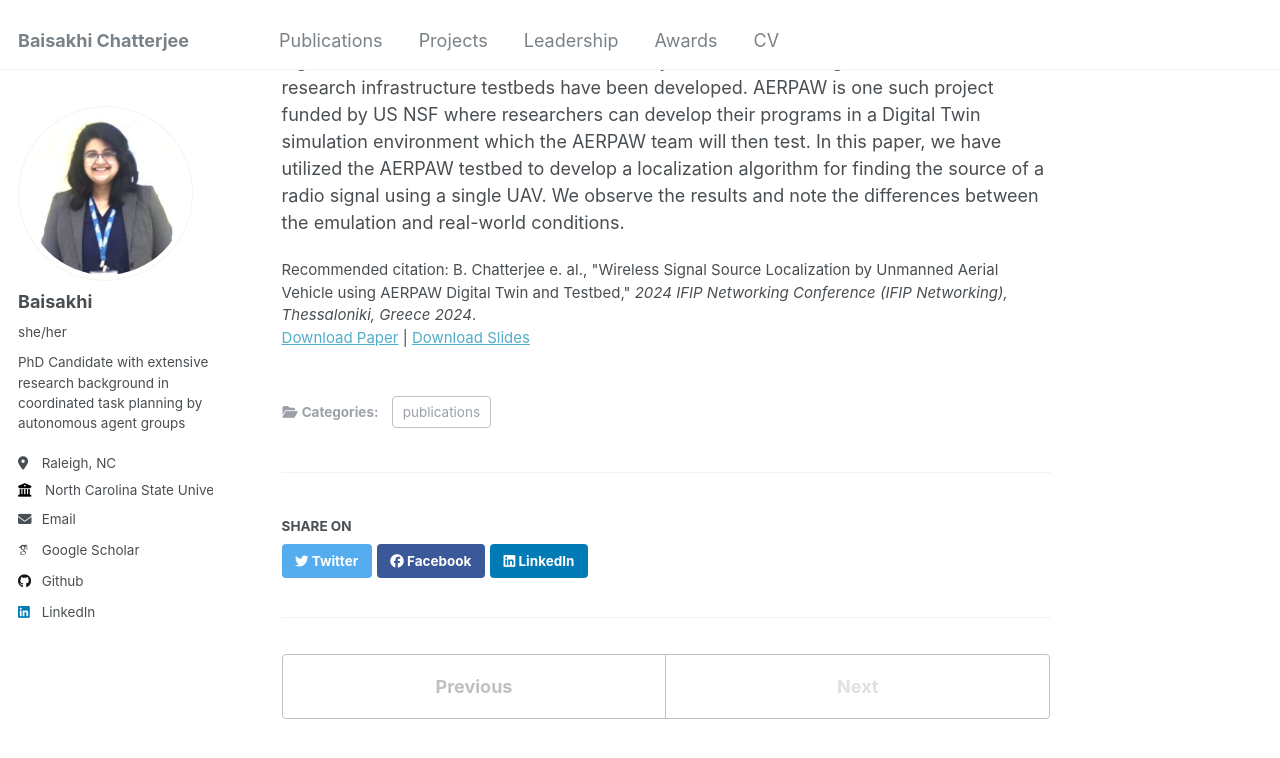
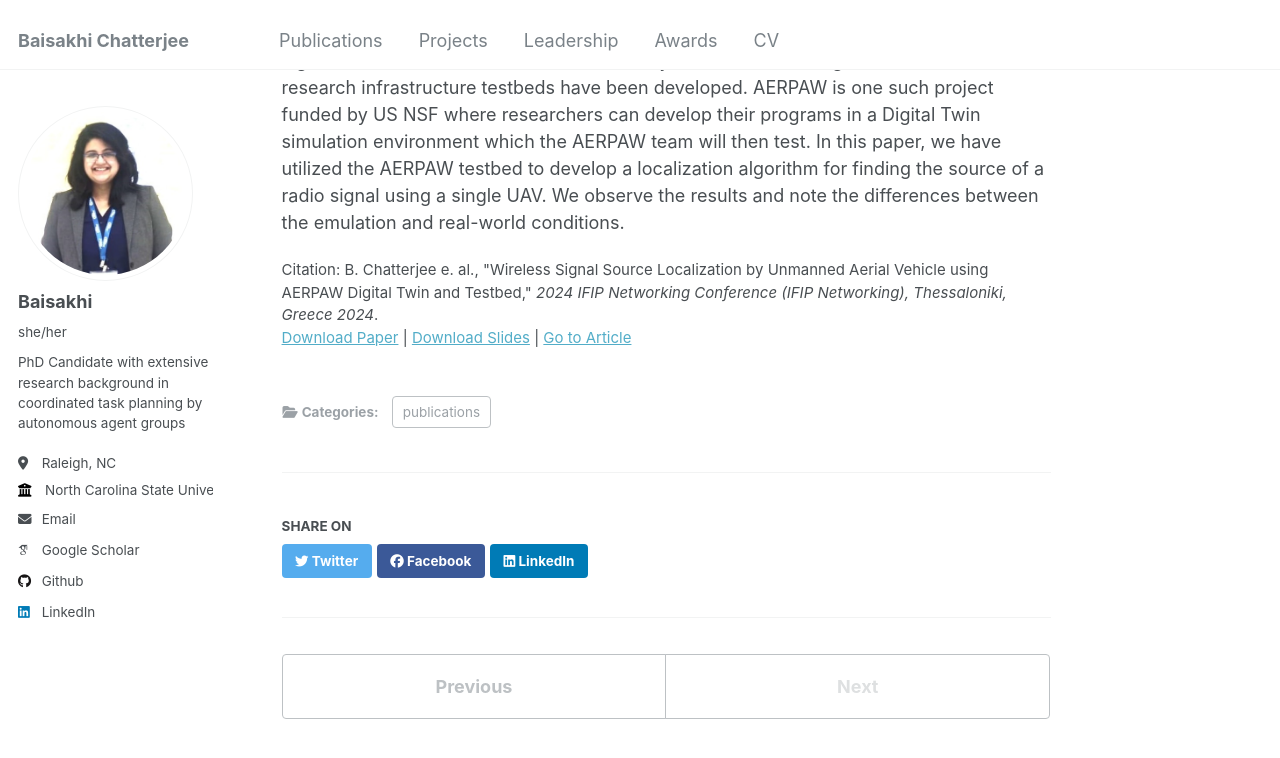
Before and after one commit to baisakhic/baisakhic.github.io, a Jekyll site: the page built from _publications/2024 _2_Source_Localization.md, in a window 1280 px wide and 900 px high, scrolled down 346 px. Shown: the top 758 px of the window. Built offline with Jekyll 4.4.1, drawn with Linux system fonts in a browser that asks for light colours; some web fonts are replaced.

Commit message:
publications

```diff
--- a/_layouts/single.html
+++ b/_layouts/single.html
@@ -47,6 +47,7 @@ layout: default
       <section class="page__content" itemprop="text">
         {{ content }}
 
+		<!--
         {% if page.citation and page.paperurl and page.slidesurl %}
           <p style="font-size: smaller">Recommended citation: {{ page.citation }}<br /><a href="{{ page.paperurl }}">Download Paper</a> | <a href="{{ page.slidesurl }}">Download Slides</a></p>
         {% elsif page.citation and page.paperurl %}
@@ -58,6 +59,31 @@ layout: default
         {% elsif page.slidesurl %}
           <p style="font-size: smaller"><a href="{{ page.slidesurl }}">Download Slides</a></p>
         {% endif %}
+		-->
+
+		{% if page.citation and page.paperurl and page.slidesurl and page.paperlink %}
+		  <p style="font-size: smaller">Citation: {{ page.citation }}<br /><a href="{{ page.paperurl }}">Download Paper</a> | <a href="{{ page.slidesurl }}">Download Slides</a> | <a href="{{ page.paperlink }}">Go to Article</a></p>
+		{% elsif page.citation and page.paperurl and page.slidesurl %}
+		  <p style="font-size: smaller">Citation: {{ page.citation }}<br /><a href="{{ page.paperurl }}">Download Paper</a> | <a href="{{ page.slidesurl }}">Download Slides</a></p>
+		{% elsif page.citation and page.paperurl and page.paperlink %}
+		  <p style="font-size: smaller">Citation: {{ page.citation }}<br /><a href="{{ page.paperurl }}">Download Paper</a> | <a href="{{ page.paperlink }}">Go to Article</a></p>
+		{% elsif page.citation and page.slidesurl and page.paperlink %}
+		  <p style="font-size: smaller">Citation: {{ page.citation }}<br /><a href="{{ page.slidesurl }}">Download Slides</a> | <a href="{{ page.paperlink }}">Go to Article</a></p>
+		{% elsif page.citation and page.paperurl %}
+		  <p style="font-size: smaller">Citation: {{ page.citation }}<br /><a href="{{ page.paperurl }}">Download Paper</a></p>
+		{% elsif page.citation and page.slidesurl %}
+		  <p style="font-size: smaller">Citation: {{ page.citation }}<br /><a href="{{ page.slidesurl }}">Download Slides</a></p>
+		{% elsif page.citation and page.paperlink %}
+		  <p style="font-size: smaller">Citation: {{ page.citation }}<br /><a href="{{ page.paperlink }}">Go to Article</a></p>
+		{% elsif page.citation %}
+		  <p style="font-size: smaller">Citation: {{ page.citation }}</p>
+		{% elsif page.paperlink %}
+		  <p style="font-size: smaller"><a href=" {{ page.paperlink }} ">Go to Article</a></p>
+		{% elsif page.paperurl %}
+		  <p style="font-size: smaller"><a href=" {{ page.paperurl }} ">Download Paper</a></p>
+		{% elsif page.slidesurl %}
+		  <p style="font-size: smaller">Download <a href="{{ page.slidesurl }}">Download Slides</a></p></p>
+		{% endif %}
 
         {% if page.link %}<div><a href="{{ page.link }}" class="btn">{{ site.data.ui-text[site.locale].ext_link_label | default: "Direct Link" }}</a></div>{% endif %}
       </section>
--- a/_publications/2024 _2_Source_Localization.md
+++ b/_publications/2024 _2_Source_Localization.md
@@ -2,7 +2,7 @@
 title: "Wireless Signal Source Localization by Unmanned Aerial Vehicle using AERPAW Digital Twin and Testbed"
 collection: publications
 category: publications
-permalink: wireless_signal_Source
+permalink: wireless_signal_source
 paperlink: https://par.nsf.gov/biblio/10531564-wireless-signal-source-localization-unmanned-aerial-vehicle-using-aerpaw-digital-twin-testbed
 excerpt: 'In this paper we have validated the AERPAW testbed and demonstrated how it can be utilized in verifying theoretical resarch in the real world using actual UAVs and UAV. To do this, we have developed a Source Localization algorithm where a UAV estimates the location of a Ground Rover based on the strength of the signal it emits.'
 date: 2024-06-03
```
